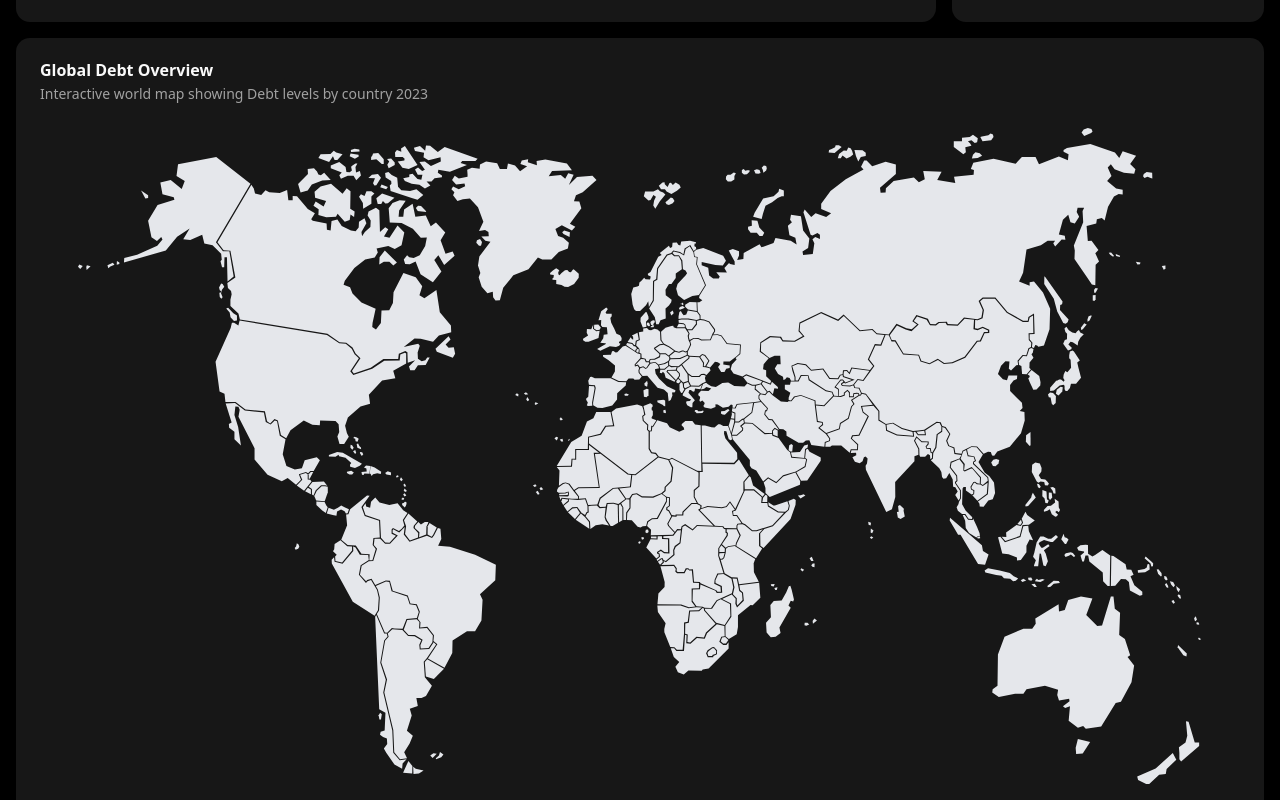
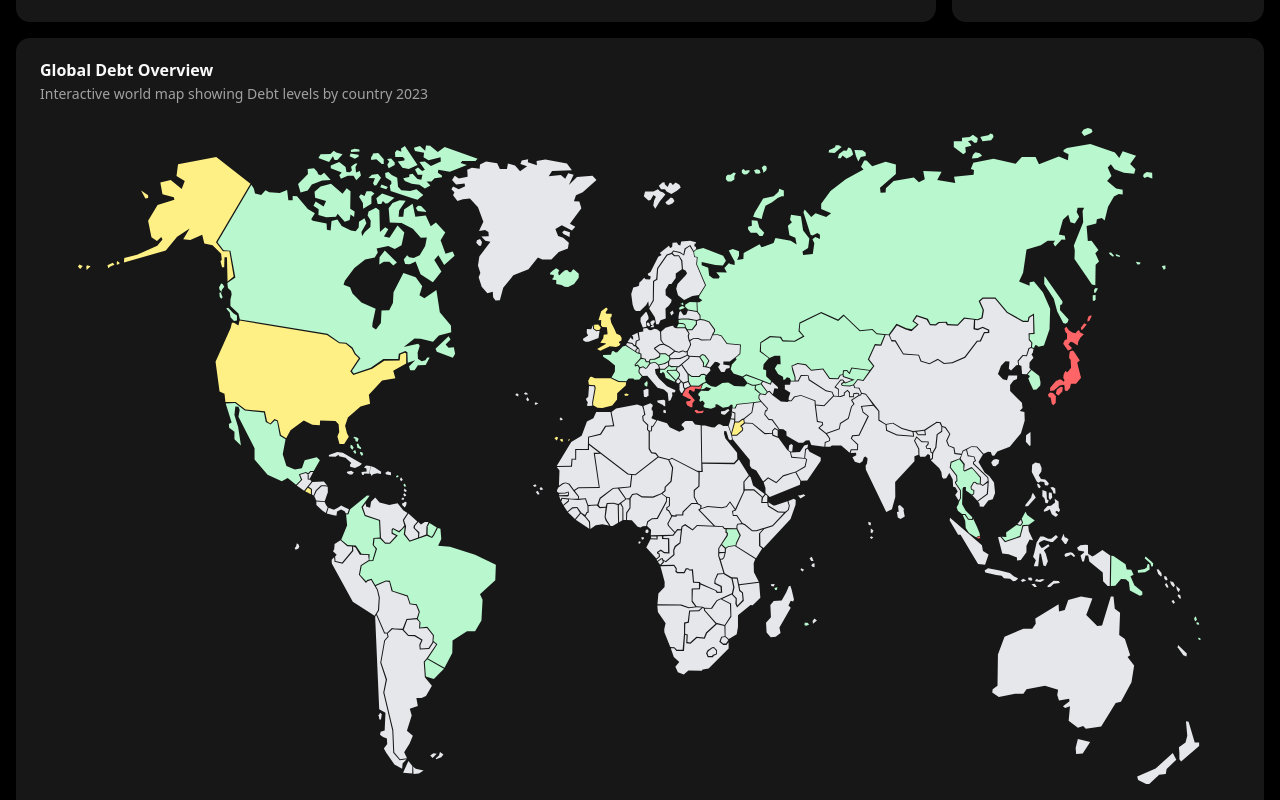
Before and after one commit to picozzimichele/statusagi, a Next.js app: page /government-debt-by-country in a window 1280 px wide. Shown: the part 740-1540 px from the top of the page. Built offline with nearby package versions, Linux system fonts and the light colour scheme.

Commit message:
makes the map better

```diff
--- a/app/(root)/government-debt-by-country/page.tsx
+++ b/app/(root)/government-debt-by-country/page.tsx
@@ -315,8 +315,9 @@ export default async function page({ searchParams }: Props) {
                             labelName={"Debt Level"}
                             legend={{
                                 show: true,
-                                legendRate: [2, 5, 7],
+                                legendRate: [100, 150, 170],
                             }}
+                            rateYear="2023"
                         />
                     </div>
                 </Card>
```
